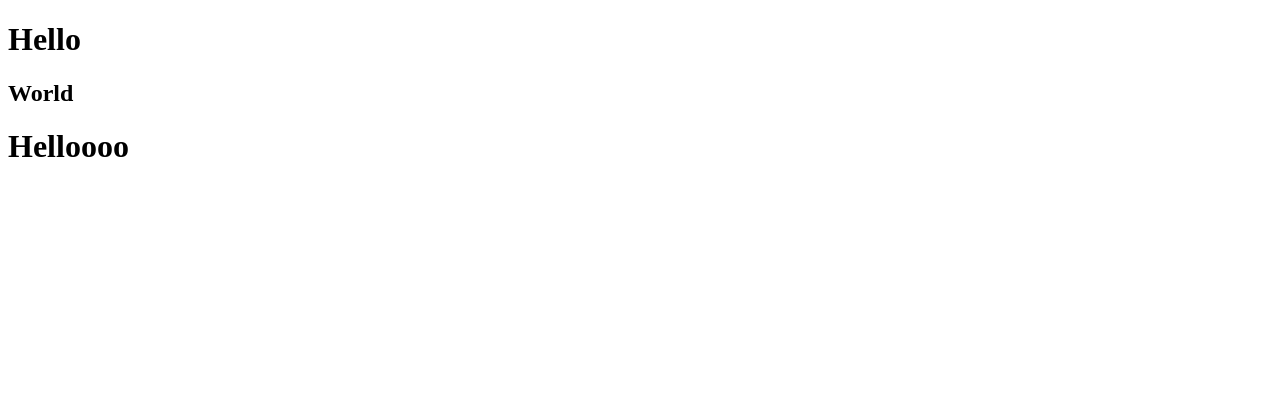
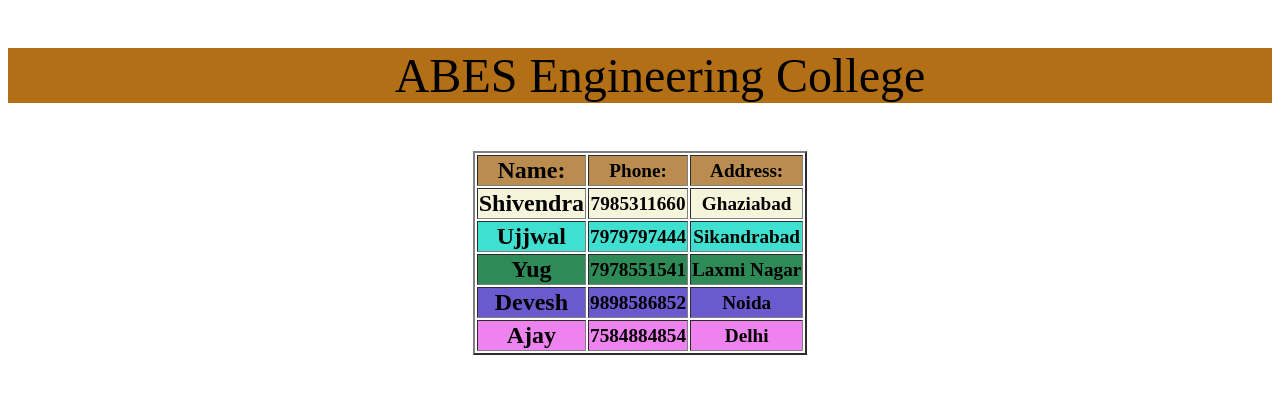
Before and after one commit to CodeShiven/mca, a plain HTML site: page hi.html in a window 1280 px wide. Drawn offline with Linux system fonts and the light colour scheme.

Commit message:
making table in html

```diff
--- a/hi.html
+++ b/hi.html
@@ -6,8 +6,40 @@
     <title>Document</title>
 </head>
 <body>
- <h1>Hello</h1>
- <h2>World</h2>
- <h1>Helloooo</h1>
+    <table border="2" align="center">
+     <ul style="text-align: center;font-size: 3pc;background-color: rgb(179, 111, 21);">ABES Engineering College</ul>
+<tr style="background-color: rgb(187, 140, 79);">
+<th style="font-size: x-large;">Name:</th>
+<th style="font-size: larger;">Phone:</th>
+<th style="font-size: larger;">Address:</th>
+</tr>
+<tr style=" background-color: beige;">
+<th style="font-size: x-large;">Shivendra</th>
+<th style="font-size: larger;">7985311660</th>
+<th style="font-size: larger;">Ghaziabad</th>
+</tr>
+<tr style="background-color: turquoise;">
+<th style="font-size: x-large;">Ujjwal</th>
+<th style="font-size: larger;">7979797444</th>
+<th style="font-size: larger;">Sikandrabad</th>
+</tr>
+<tr style="background-color: seagreen;">
+<th style="font-size: x-large;">Yug</th>
+<th style="font-size: larger;">7978551541</th>
+<th style="font-size: larger;">Laxmi Nagar</th>
+</tr>
+<tr style="background-color: slateblue;">
+<th style="font-size: x-large;">Devesh</th>
+<th style="font-size: larger;">9898586852</th>
+<th style="font-size: larger;">Noida</th>
+</tr>
+<tr style="background-color: violet;">
+<th style="font-size: x-large;">Ajay</th>
+<th style="font-size: larger;">7584884854</th>
+<th style="font-size: larger;">Delhi</th>
+</tr>
+
+
+
 </body>
 </html>
```
